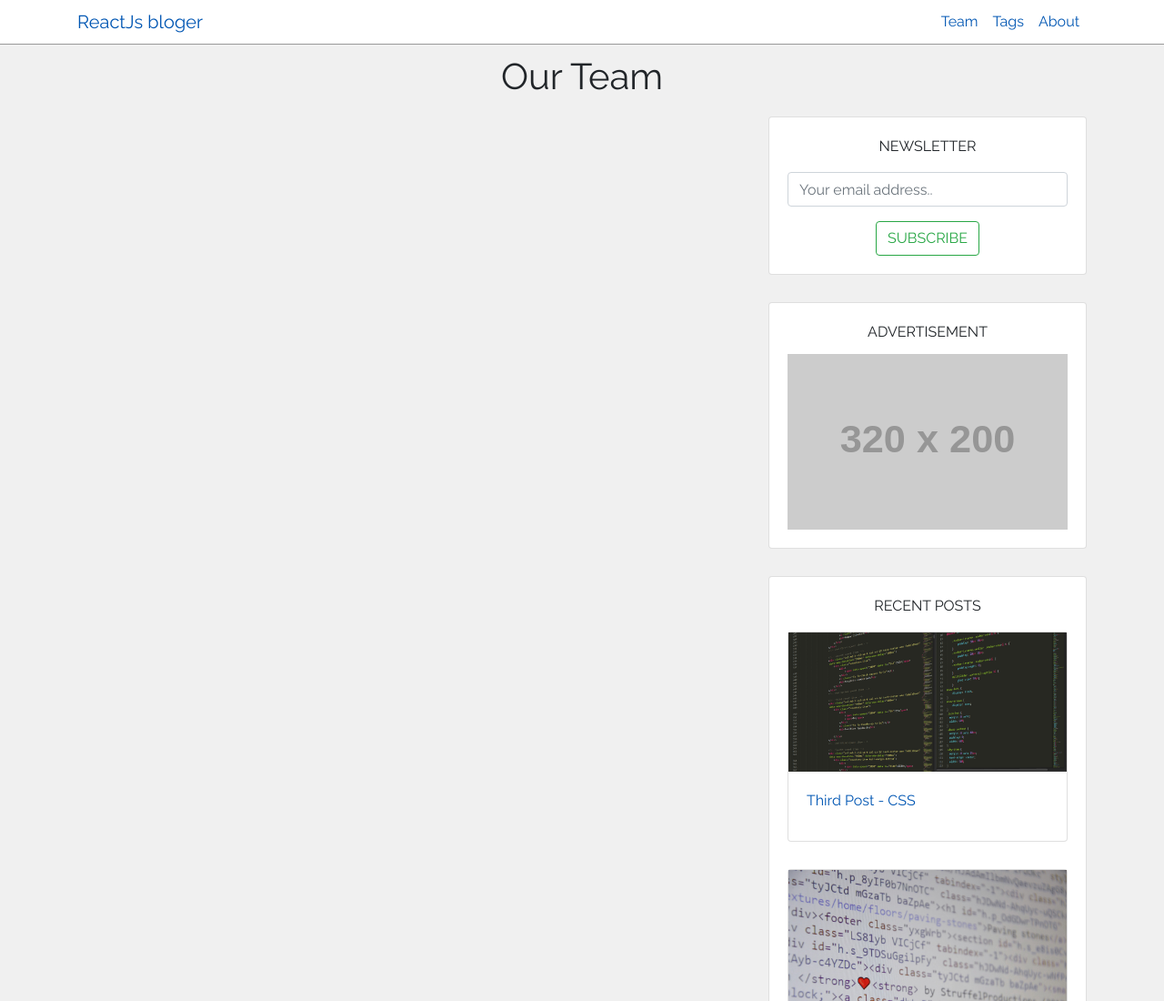
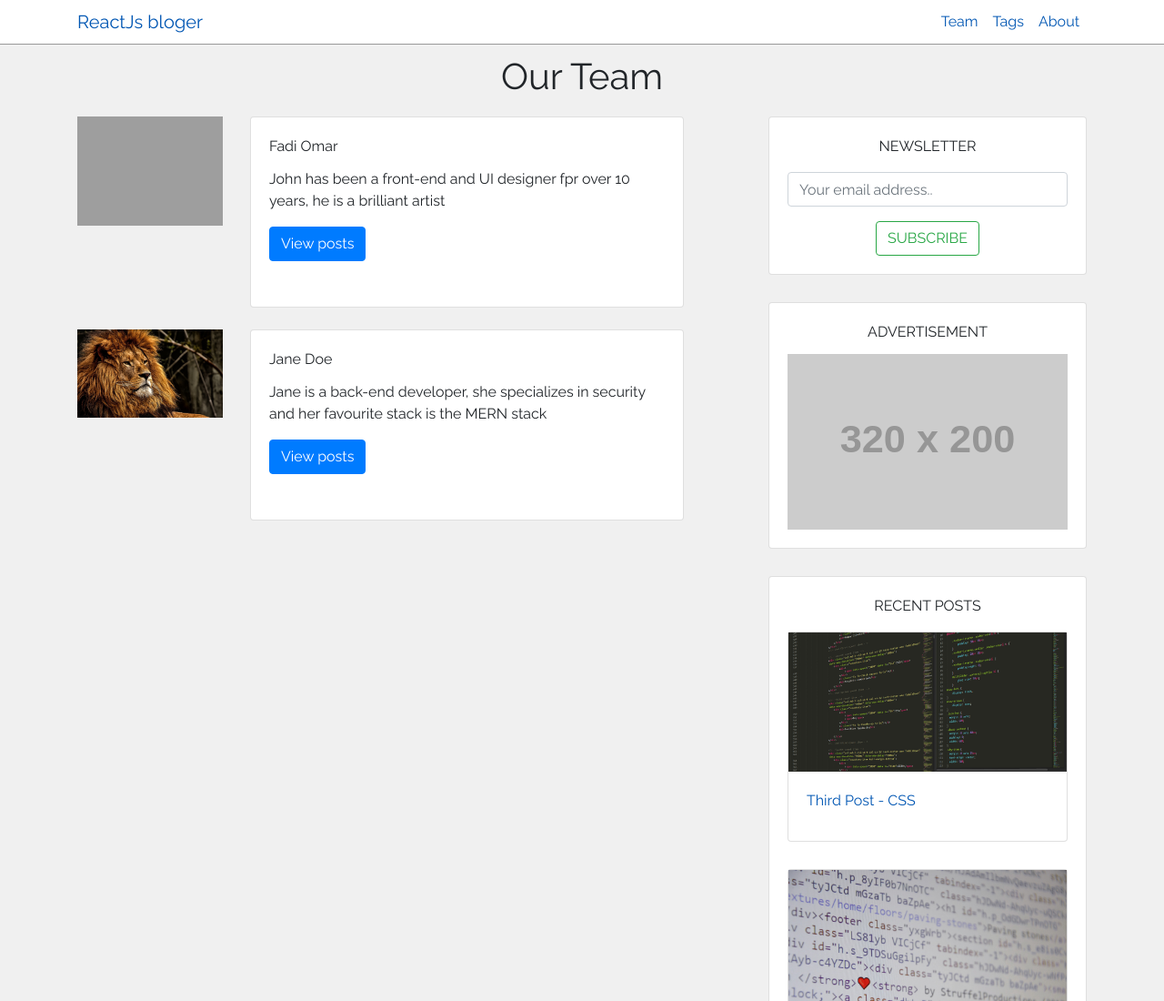
Before and after one commit to fadeomar/JavaScript-Blog, a Gatsby site: page /team in a window 1280 px wide. Shown: the top 1100 px of the page at 91% size. Built offline with nearby package versions, Linux system fonts and the light colour scheme; Gatsby itself is replaced by a stand-in of ours; grey boxes are pictures that could not be loaded; placeholder pictures from the web are drawn by us.

Commit message:
add team details

```diff
--- a/src/pages/team.js
+++ b/src/pages/team.js
@@ -1,11 +1,55 @@
 import React from "react"
-
 import Layout from "../components/layout"
 import SEO from "../components/seo"
+import authors from "../util/authors"
+import { Button, Card, CardText, CardBody, CardTitle, Row } from "reactstrap"
+import FadeImage from "../images/animal.jpg"
+import JaneImage from "../images/lion.jpg"
+import { slugify } from "../util/utility"
 
-const TeamPage = ({ data }) => (
+const TeamPage = () => (
   <Layout pageTitle="Our Team">
-    <SEO title="Team" />
+    <SEO title="Our Team" keywords={[`gatsby`, `application`, `react`]} />
+    <Row className="mb-4">
+      <div className="col-md-3">
+        <img src={FadeImage} style={{ maxWidth: "100%" }} alt="John profile" />
+      </div>
+      <div className="col-md-8">
+        <Card style={{ minHeight: "100%" }}>
+          <CardBody>
+            <CardTitle>{authors[0].name}</CardTitle>
+            <CardText>{authors[0].bio}</CardText>
+            <Button
+              classname="text-uppercase"
+              color="primary"
+              href={`/author/${slugify(authors[0].name)}`}
+            >
+              View posts
+            </Button>
+          </CardBody>
+        </Card>
+      </div>
+    </Row>
+    <Row className="mb-4">
+      <div className="col-md-3">
+        <img src={JaneImage} style={{ maxWidth: "100%" }} alt="Jane profile" />
+      </div>
+      <div className="col-md-8">
+        <Card style={{ minHeight: "100%" }}>
+          <CardBody>
+            <CardTitle>{authors[1].name}</CardTitle>
+            <CardText>{authors[1].bio}</CardText>
+            <Button
+              classname="text-uppercase"
+              color="primary"
+              href={`/author/${slugify(authors[1].name)}`}
+            >
+              View posts
+            </Button>
+          </CardBody>
+        </Card>
+      </div>
+    </Row>
   </Layout>
 )
 
```
